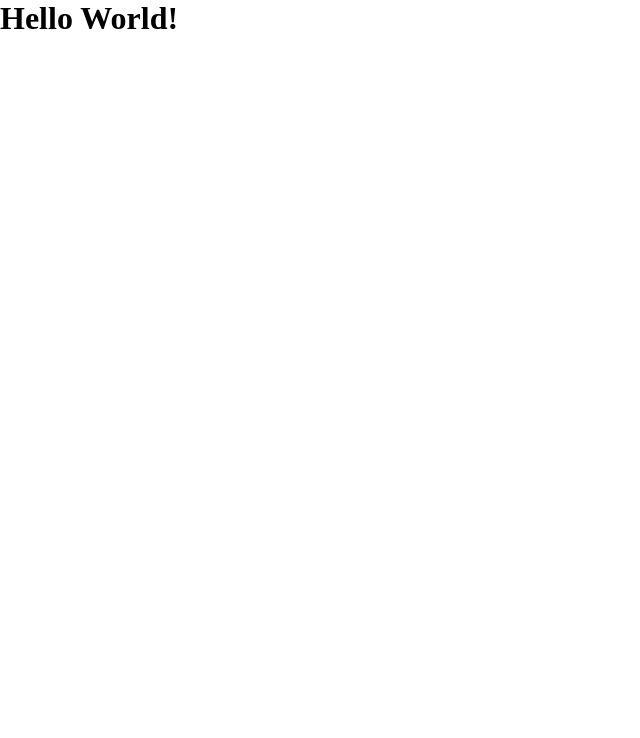
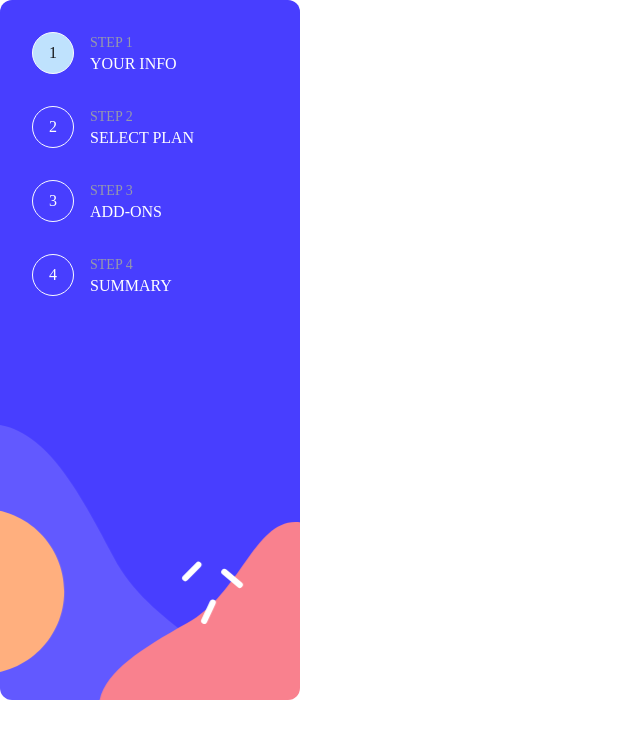
Before and after one commit to danielcaze/multi-step-form, a React (Vite) app: page / in a window 1280 px wide. Shown: the top 738 px of the page, without its empty margins (0-640 px from the left). Built offline with nearby package versions, Linux system fonts and the light colour scheme.

Commit message:
feat: Component header

```diff
--- a/index.html
+++ b/index.html
@@ -2,7 +2,7 @@
 <html lang="en">
   <head>
     <meta charset="UTF-8" />
-    <link rel="icon" type="image/svg+xml" href="/vite.svg" />
+    <link rel="icon" type="image/png" href="/assets/favicon.png" />
     <meta name="viewport" content="width=device-width, initial-scale=1.0" />
     <title>Multi-Step Form</title>
   </head>
--- a/src/App.tsx
+++ b/src/App.tsx
@@ -1,5 +1,32 @@
+import { useState } from "react"
+import { Header } from "./components/Header"
+
 export function App() {
+  const [currentStep, setStep] = useState(1);
+
+  function changeCurrentStep(step: number) {
+    setStep(step)
+  }
   return (
-    <h1>Hello World!</h1>
+    <form style={{ height: '700px', width: '300px' }}>
+      <Header currentIndex={currentStep} steps={['Your info', 'Select Plan', 'Add-ons', 'Summary']} changeCurrentStep={changeCurrentStep} />
+      {/* <main>
+        <header>
+          <h2>Personal info</h2>
+          <p>Please provide your name, email address, and phone number.</p>
+        </header>
+        <fieldset>
+          <label htmlFor="name">Name</label>
+          <input type="text" id="name" placeholder="e.g. Daniel Cazé" />
+          <label htmlFor="email">Email Address</label>
+          <input type="email" id="email" placeholder="e.g. danielcaze@lorem.com" />
+          <label htmlFor="phone">Phone Number</label>
+          <input type="tel" id="phone" placeholder="e.g. +55 83 988979997" />
+        </fieldset>
+      </main>
+      <footer>
+        <button type="button">Next Step</button>
+      </footer> */}
+    </form>
   )
 }
--- /dev/null
+++ b/src/components/Header/index.tsx
@@ -0,0 +1,33 @@
+import { ComponentProps } from "react";
+import { HeaderContainer, Step, StepContainer } from "./styles";
+
+type HeaderPropsType = ComponentProps<typeof StepContainer> & {
+  currentIndex: number
+  steps: string[]
+  changeCurrentStep(currentStep: number): void
+}
+
+/*
+  I Think this step counter component could be refactored
+*/
+
+export function Header({ currentIndex, steps, changeCurrentStep, ...props }: HeaderPropsType) {
+  return (
+    <HeaderContainer>
+      {
+        steps.map((step, index) => {
+          const stepNumber = index + 1
+          return (
+            <StepContainer onClick={() => changeCurrentStep(stepNumber)} {...props}>
+              <Step key={step} current={currentIndex >= stepNumber}>{stepNumber}</Step>
+              <div>
+                <span>Step {stepNumber}</span>
+                <p>{step}</p>
+              </div>
+            </StepContainer>
+          )
+        })
+      }
+    </HeaderContainer>
+  )
+}
--- /dev/null
+++ b/src/components/Header/styles.ts
@@ -0,0 +1,88 @@
+import styled, { css } from "styled-components";
+import MobileBackground from '../../assets/images/bg-sidebar-mobile.svg'
+import DesktopBackground from '../../assets/images/bg-sidebar-desktop.svg'
+
+export const HeaderContainer = styled.header`
+  height: 12rem;
+  display: flex;
+  align-items: flex-start;
+  justify-content: space-around;
+  gap: 0.375rem;
+
+  padding-top: 2rem;
+  padding-inline: 5vw;
+  border-radius: 12px;
+
+  background-size: cover;
+  background-image: url(${MobileBackground});
+  background-repeat: no-repeat;
+  background-position: center;
+
+  @media (min-width: 768px) {
+    padding: 2rem;
+    height: 100%;
+    background-image: url(${DesktopBackground});
+
+    flex-direction: column;
+    justify-content: flex-start;
+    gap: 2rem;
+  }
+`
+
+type StepPropsType = {
+  current: boolean
+}
+
+export const StepContainer = styled.button.attrs({
+  type: "button",
+})`
+  display: flex;
+  align-items: center;
+  gap: 1rem;
+
+  div {
+    display: none;
+    text-transform: uppercase;
+    text-align: left;
+
+    span {
+      color: ${({ theme }) => theme.color.neutral["cool-gray"]};
+      font-family: ${({ theme }) => theme.font.family.regular};
+      font-size: 0.875rem;
+    }
+
+    p {
+      color: ${({ theme }) => theme.color.neutral.white};
+      font-family: ${({ theme }) => theme.font.family.medium};
+      margin-top: 0.25rem;
+    }
+  }
+
+  @media (min-width: 768px) {
+    div {
+      display: block;
+    }
+  }
+`
+
+
+export const Step = styled.span<StepPropsType>`
+  font-family: ${({ theme }) => theme.font.family.medium};
+  display: flex;
+  align-items: center;
+  justify-content: center;
+
+  padding: 1.25rem 1rem;
+  line-height: 0;
+  border-radius: 99999px;
+
+  border: 1px solid ${({ theme }) => theme.color.neutral.alabaster};
+  background-color: transparent;
+  color: ${({ theme }) => theme.color.neutral.white};
+
+  ${({ current, theme }) => current && css`
+    border: 1px solid  ${theme.color.neutral.alabaster};
+    background-color: ${theme.color.primary["light-blue"]};
+    color: ${({ theme }) => theme.color.neutral.magnolia};
+  `}
+`
--- a/src/styles/global.ts
+++ b/src/styles/global.ts
@@ -31,5 +31,11 @@ export const GlobalStyles = createGlobalStyle`
       padding: 0;
       box-sizing: border-box;
       font-family: 'Ubuntu Regular';
+      font-size: ${({ theme }) => theme.font.size.paragraph};
+    }
+
+    button {
+      border: 0;
+      background-color: transparent;
     }
 `
```
Also changed, not shown: public/assets/favicon.png (renamed from src/assets/images/favicon-32x32.png).
